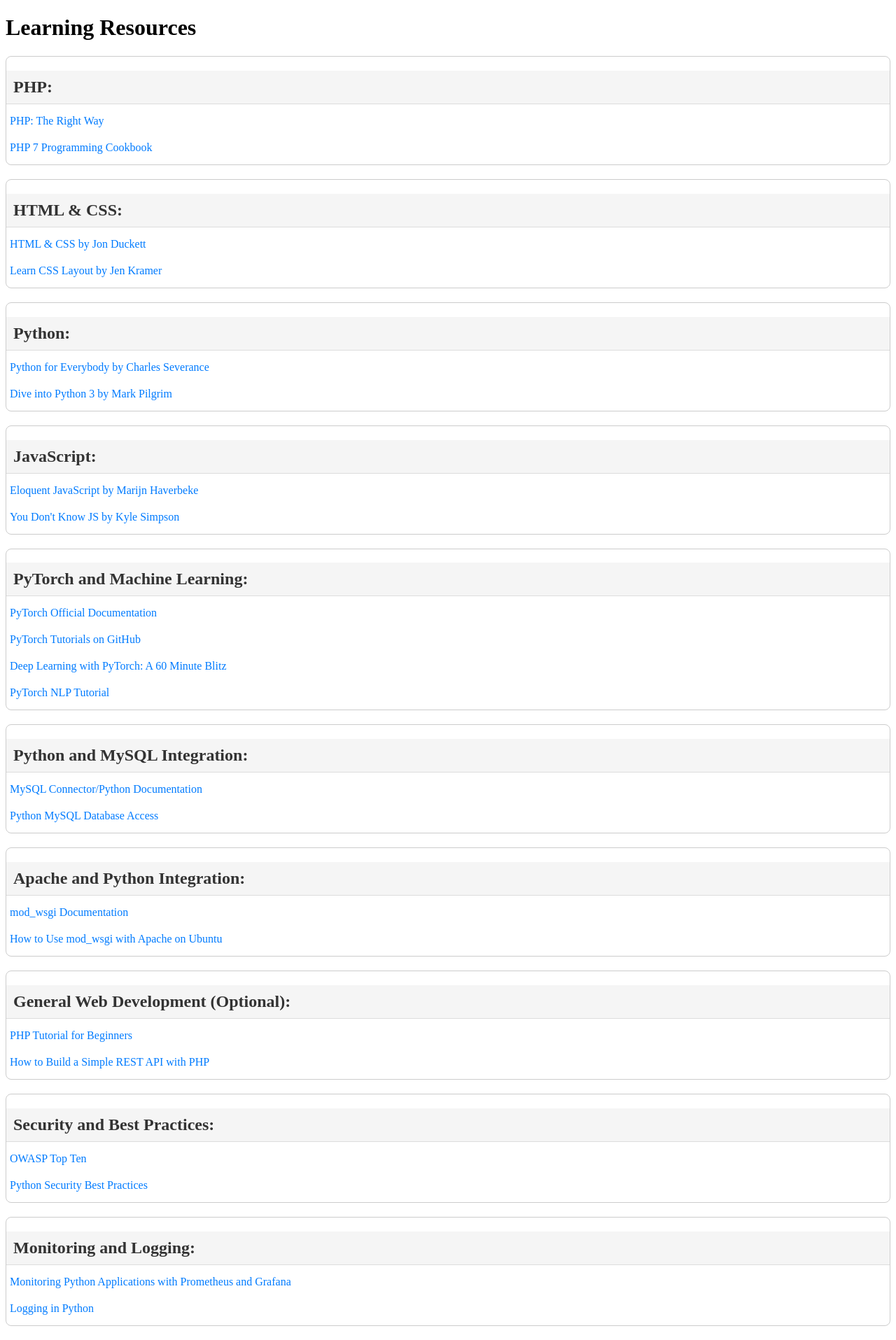
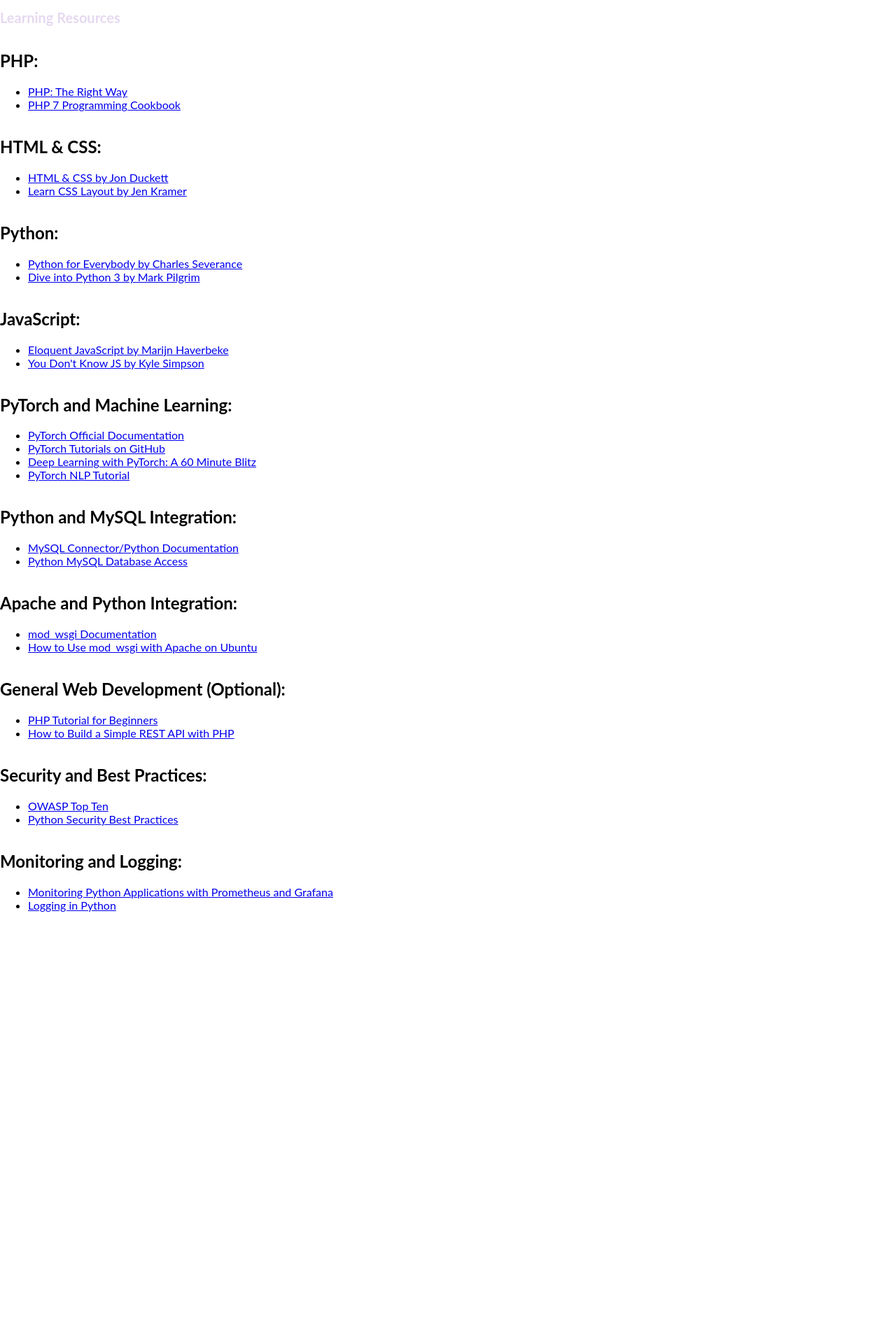
Before and after one commit to Roukurai/roukurai.kuraitachi, a PHP site: page /pages/resources.php in a window 1280 px wide. Shown: the whole page at 70% size. After the commit the page ends 1303 px from the top, so only its background shows below. Run offline with PHP 8.4, Linux system fonts and the light colour scheme.

Commit message:
chore: Push for latest

```diff
--- a/index.html
+++ b/index.html
@@ -5,7 +5,7 @@
 <head>
     <meta charset="UTF-8">
     <meta name="viewport" content="width=device-width, initial-scale=1.0">
-    <link rel="stylesheet" href="styles.css">
+    <link rel="stylesheet" href="/assets/css/styles.css">
     <title>Roukurai - Landing Page</title>
 </head>
 
@@ -40,7 +40,7 @@
 
         function redirectToResume() {
             // Redirect to the resume page (resume.php)
-            window.location.href = 'resume.php';
+            window.location.href = '/pages/resume.php';
         }
 
         function redirectToGame(gameName, version) {
--- a/pages/resources.php
+++ b/pages/resources.php
@@ -2,43 +2,10 @@
 <html lang="en">
 
 <head>
-    <meta charset="UTF-8">
+<meta charset="UTF-8">
     <meta name="viewport" content="width=device-width, initial-scale=1.0">
+    <link rel="stylesheet" href="/assets/css/styles.css">
     <title>Learning Resources</title>
-<style>
-    .section {
-        margin: 0;
-        padding: 0;
-        border: 1px solid #ccc;
-        border-radius: 8px;
-        margin-bottom: 20px;
-        overflow: hidden;
-    }
-
-    .section h2 {
-        color: #333;
-        margin-bottom: 10px;
-        padding: 10px;
-        background-color: #f5f5f5;
-        border-bottom: 1px solid #ddd;
-    }
-
-    .section ul {
-        list-style-type: none;
-        padding: 0;
-        margin: 0;
-    }
-
-    .section li {
-        margin-bottom: 10px;
-        padding: 5px;
-    }
-
-    .section a {
-        text-decoration: none;
-        color: #007BFF;
-    }
-</style>
 
 </head>
 
--- a/pages/resume.php
+++ b/pages/resume.php
@@ -5,7 +5,7 @@
 <head>
     <meta charset="UTF-8">
     <meta name="viewport" content="width=device-width, initial-scale=1.0">
-    <link rel="stylesheet" href="styles.css">
+    <link rel="stylesheet" href="/assets/css/styles.css">
     <link href="/assets/css/feather.css" rel="stylesheet">
     <title>Roukurai - Kurai Tachi</title>
 </head>
--- a/pages/upload_form.php
+++ b/pages/upload_form.php
@@ -2,6 +2,8 @@
 <html lang="en">
 <head>
     <meta charset="UTF-8">
+    <meta name="viewport" content="width=device-width, initial-scale=1.0">
+    <link rel="stylesheet" href="/assets/css/styles.css">
     <title>File Upload</title>
 </head>
 <body>
```
